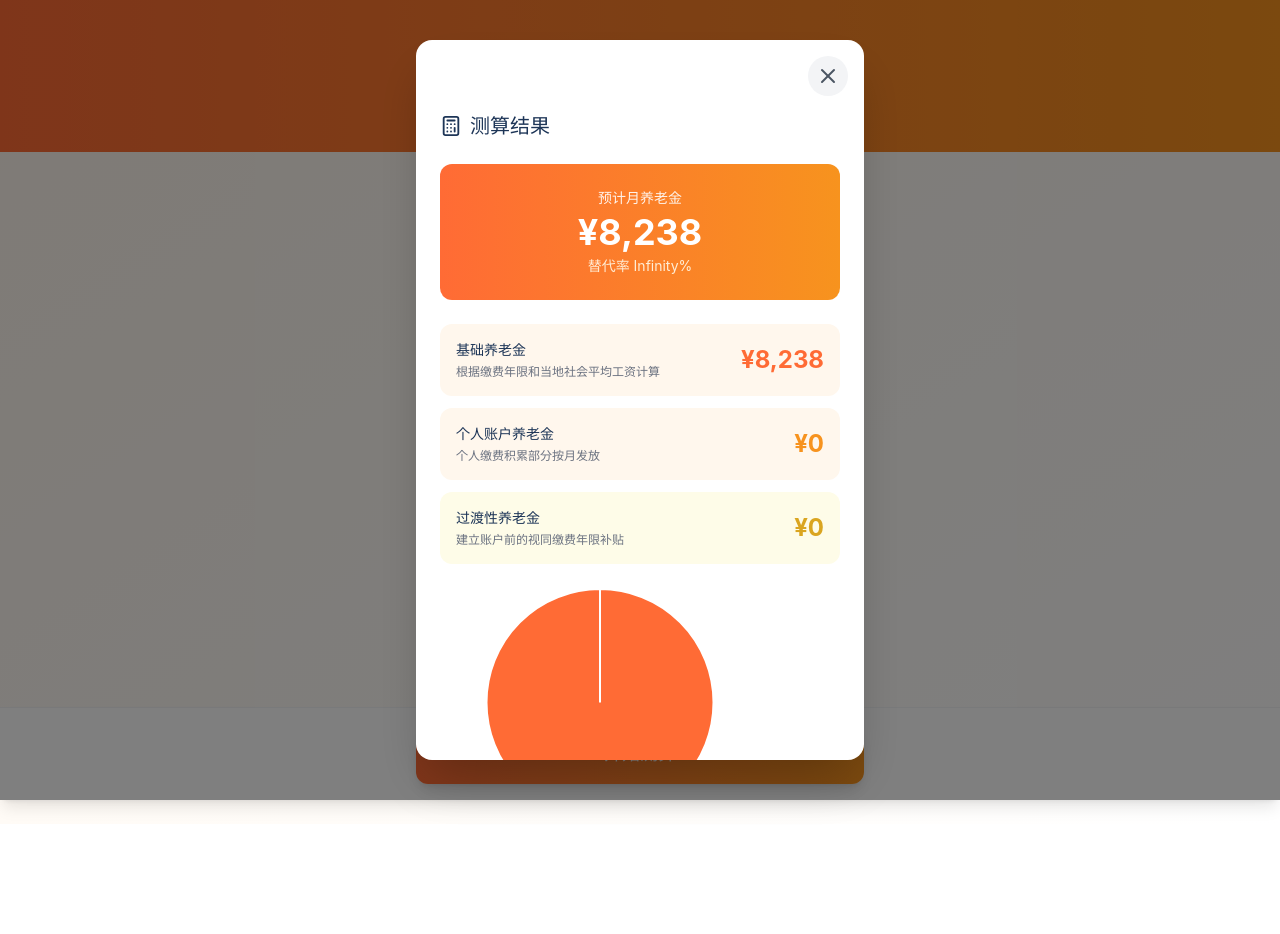
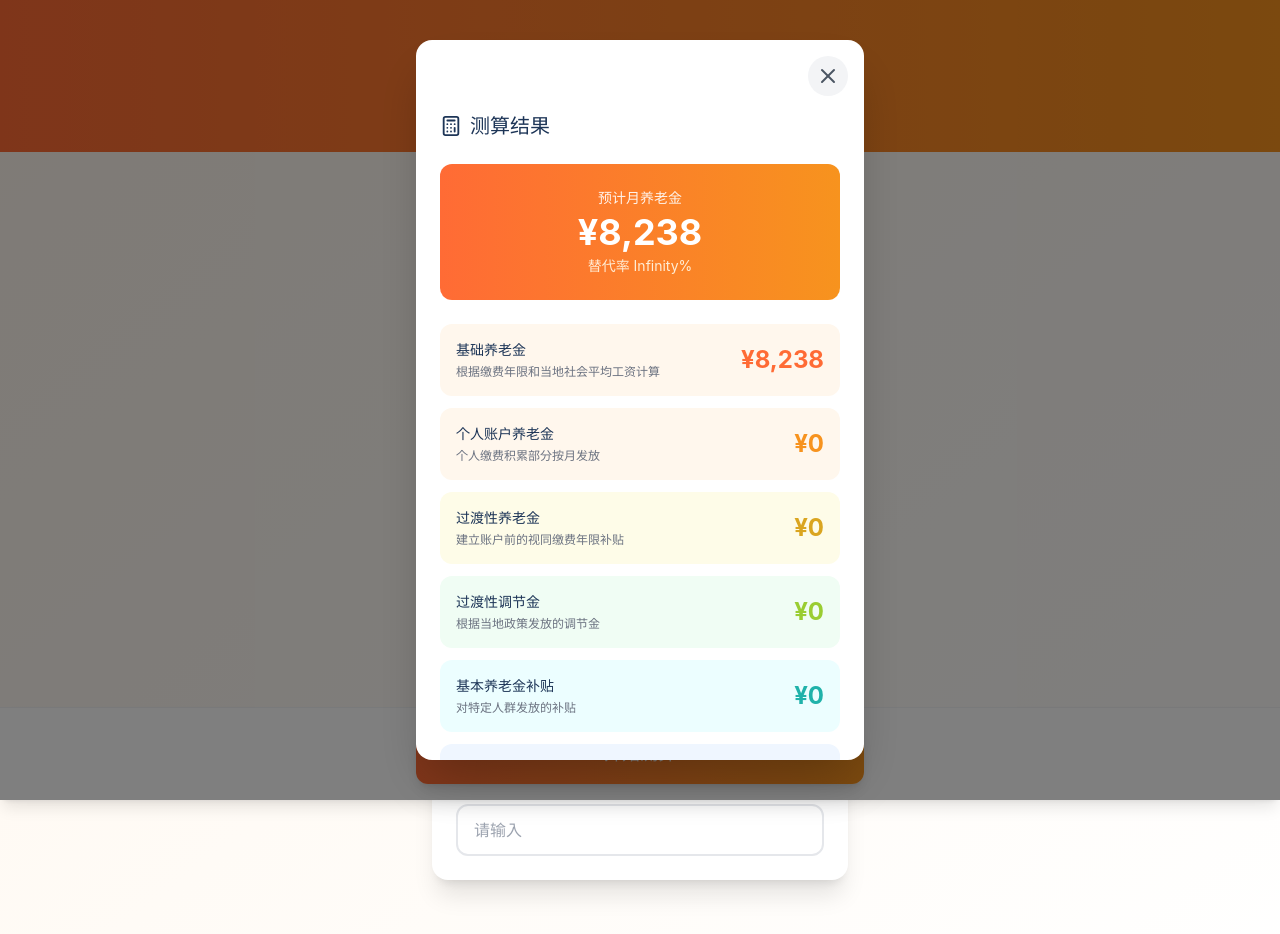
Before and after one commit to lxwuchang163/Pension-Calculator-Mini-App, a React (Vite) app: page / in a window 1280 px wide. Both pictures are taken after a click on the button "开始测算". Shown: the top 934 px of the page. Before the commit the page ends 824 px from the top, so only its background shows below. Built offline with nearby package versions, Linux system fonts and the light colour scheme.

Commit message:
feat: 生成养老金测算小程序/H5
Co-authored-by: traeagent <traeagent@users.noreply.github.com>

```diff
--- a/src/pages/Home.tsx
+++ b/src/pages/Home.tsx
@@ -21,6 +21,9 @@ export default function Home() {
     yearsOfPayment: 0,
     personalAccountBalance: 0,
     freezeYears: 0,
+    transitionAdjustmentFund: 0,
+    basicPensionSubsidy: 0,
+    other: 0,
   });
 
   const [result, setResult] = useState<CalculationResult | null>(null);
@@ -58,13 +61,16 @@ export default function Home() {
     labels: [
       `基础养老金 ¥${result.basicPension.toLocaleString()} (${((result.basicPension / result.totalPension) * 100).toFixed(1)}%)`,
       `个人账户养老金 ¥${result.personalAccountPension.toLocaleString()} (${((result.personalAccountPension / result.totalPension) * 100).toFixed(1)}%)`,
-      `过渡性养老金 ¥${result.transitionPension.toLocaleString()} (${((result.transitionPension / result.totalPension) * 100).toFixed(1)}%)`
+      `过渡性养老金 ¥${result.transitionPension.toLocaleString()} (${((result.transitionPension / result.totalPension) * 100).toFixed(1)}%)`,
+      `过渡性调节金 ¥${result.transitionAdjustmentFund.toLocaleString()} (${((result.transitionAdjustmentFund / result.totalPension) * 100).toFixed(1)}%)`,
+      `基本养老金补贴 ¥${result.basicPensionSubsidy.toLocaleString()} (${((result.basicPensionSubsidy / result.totalPension) * 100).toFixed(1)}%)`,
+      `其他 ¥${result.other.toLocaleString()} (${((result.other / result.totalPension) * 100).toFixed(1)}%)`
     ],
     datasets: [
       {
-        data: [result.basicPension, result.personalAccountPension, result.transitionPension],
-        backgroundColor: ['#FF6B35', '#F7931E', '#FFD700'],
-        borderColor: ['#ffffff', '#ffffff', '#ffffff'],
+        data: [result.basicPension, result.personalAccountPension, result.transitionPension, result.transitionAdjustmentFund, result.basicPensionSubsidy, result.other],
+        backgroundColor: ['#FF6B35', '#F7931E', '#FFD700', '#9ACD32', '#20B2AA', '#4169E1'],
+        borderColor: ['#ffffff', '#ffffff', '#ffffff', '#ffffff', '#ffffff', '#ffffff'],
         borderWidth: 2,
       },
     ],
@@ -258,6 +264,49 @@ export default function Home() {
                 placeholder="请输入"
               />
             </div>
+
+            {/* Additional Fields */}
+            <div className="grid grid-cols-2 gap-4">
+              <div>
+                <label className="block text-sm font-semibold text-[#1D3557] mb-2 flex items-center gap-2">
+                  <DollarSign size={18} />
+                  过渡性调节金 (元)
+                </label>
+                <input
+                  type="number"
+                  value={formData.transitionAdjustmentFund || ''}
+                  onChange={(e) => setFormData({ ...formData, transitionAdjustmentFund: e.target.value ? parseInt(e.target.value) : 0 })}
+                  className="w-full px-4 py-3 border-2 border-gray-200 rounded-xl focus:border-[#FF6B35] focus:outline-none transition-colors"
+                  placeholder="请输入"
+                />
+              </div>
+              <div>
+                <label className="block text-sm font-semibold text-[#1D3557] mb-2 flex items-center gap-2">
+                  <DollarSign size={18} />
+                  基本养老金补贴 (元)
+                </label>
+                <input
+                  type="number"
+                  value={formData.basicPensionSubsidy || ''}
+                  onChange={(e) => setFormData({ ...formData, basicPensionSubsidy: e.target.value ? parseInt(e.target.value) : 0 })}
+                  className="w-full px-4 py-3 border-2 border-gray-200 rounded-xl focus:border-[#FF6B35] focus:outline-none transition-colors"
+                  placeholder="请输入"
+                />
+              </div>
+            </div>
+            <div>
+              <label className="block text-sm font-semibold text-[#1D3557] mb-2 flex items-center gap-2">
+                <DollarSign size={18} />
+                其他 (元)
+              </label>
+              <input
+                type="number"
+                value={formData.other || ''}
+                onChange={(e) => setFormData({ ...formData, other: e.target.value ? parseInt(e.target.value) : 0 })}
+                className="w-full px-4 py-3 border-2 border-gray-200 rounded-xl focus:border-[#FF6B35] focus:outline-none transition-colors"
+                placeholder="请输入"
+              />
+            </div>
           </div>
         </div>
       </div>
@@ -348,6 +397,39 @@ export default function Home() {
                     </p>
                   </div>
                 </div>
+                <div className="bg-green-50 rounded-xl p-4">
+                  <div className="flex justify-between items-center">
+                    <div>
+                      <p className="text-[#1D3557] text-sm">过渡性调节金</p>
+                      <p className="text-gray-500 text-xs mt-1">根据当地政策发放的调节金</p>
+                    </div>
+                    <p className="text-[#9ACD32] text-2xl font-bold">
+                      ¥{result.transitionAdjustmentFund.toLocaleString()}
+                    </p>
+                  </div>
+                </div>
+                <div className="bg-cyan-50 rounded-xl p-4">
+                  <div className="flex justify-between items-center">
+                    <div>
+                      <p className="text-[#1D3557] text-sm">基本养老金补贴</p>
+                      <p className="text-gray-500 text-xs mt-1">对特定人群发放的补贴</p>
+                    </div>
+                    <p className="text-[#20B2AA] text-2xl font-bold">
+                      ¥{result.basicPensionSubsidy.toLocaleString()}
+                    </p>
+                  </div>
+                </div>
+                <div className="bg-blue-50 rounded-xl p-4">
+                  <div className="flex justify-between items-center">
+                    <div>
+                      <p className="text-[#1D3557] text-sm">其他</p>
+                      <p className="text-gray-500 text-xs mt-1">其他补充项目</p>
+                    </div>
+                    <p className="text-[#4169E1] text-2xl font-bold">
+                      ¥{result.other.toLocaleString()}
+                    </p>
+                  </div>
+                </div>
               </div>
 
               {/* Chart */}
--- a/src/utils/regionData.ts
+++ b/src/utils/regionData.ts
@@ -557,6 +557,9 @@ export interface CalculationResult {
   basicPension: number;
   personalAccountPension: number;
   transitionPension: number;
+  transitionAdjustmentFund: number; // 过渡性调节金
+  basicPensionSubsidy: number; // 基本养老金补贴
+  other: number; // 其他
   totalPension: number;
   replacementRate: number;
 }
@@ -570,6 +573,9 @@ export interface FormData {
   yearsOfPayment: number;
   personalAccountBalance: number;
   freezeYears: number; // 视同缴费年限
+  transitionAdjustmentFund: number; // 过渡性调节金
+  basicPensionSubsidy: number; // 基本养老金补贴
+  other: number; // 其他
 }
 
 export function calculatePension(formData: FormData): CalculationResult {
@@ -592,13 +598,20 @@ export function calculatePension(formData: FormData): CalculationResult {
 
   const transitionPension = (region.avgSalary * avgIndex * (formData.freezeYears || region.freezeYears) * (region.transitionRate || 1.2) / 100);
 
-  const totalPension = basicPension + personalAccountPension + transitionPension;
+  const transitionAdjustmentFund = formData.transitionAdjustmentFund || 0;
+  const basicPensionSubsidy = formData.basicPensionSubsidy || 0;
+  const other = formData.other || 0;
+
+  const totalPension = basicPension + personalAccountPension + transitionPension + transitionAdjustmentFund + basicPensionSubsidy + other;
   const replacementRate = (totalPension / formData.monthlySalary) * 100;
 
   return {
     basicPension: Math.round(basicPension),
     personalAccountPension: Math.round(personalAccountPension),
     transitionPension: Math.round(transitionPension),
+    transitionAdjustmentFund: Math.round(transitionAdjustmentFund),
+    basicPensionSubsidy: Math.round(basicPensionSubsidy),
+    other: Math.round(other),
     totalPension: Math.round(totalPension),
     replacementRate: Math.round(replacementRate * 10) / 10,
   };
```
